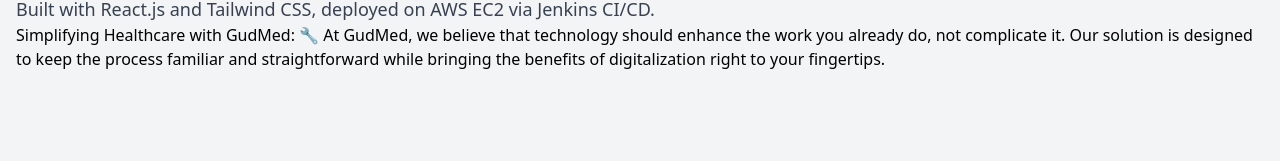
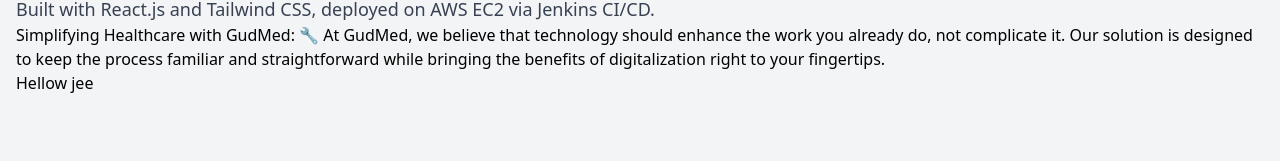
Before and after one commit to Harshraj843112/practice-ci-cd, a React (Create React App) app: page / in a window 1280 px wide. Shown: the part 137-298 px from the top of the page. Built offline with nearby package versions, Linux system fonts and the light colour scheme.

Commit message:
app,js ipafte

```diff
--- a/src/App.js
+++ b/src/App.js
@@ -14,6 +14,8 @@
                 </p>
                 <p> Simplifying Healthcare with GudMed: 🔧
                 At GudMed, we believe that technology should enhance the work you already do, not complicate it. Our solution is designed to keep the process familiar and straightforward while bringing the benefits of digitalization right to your fingertips.</p>
+
+                <p> Hellow jee</p>
             </main>
         </div>
     );
```
